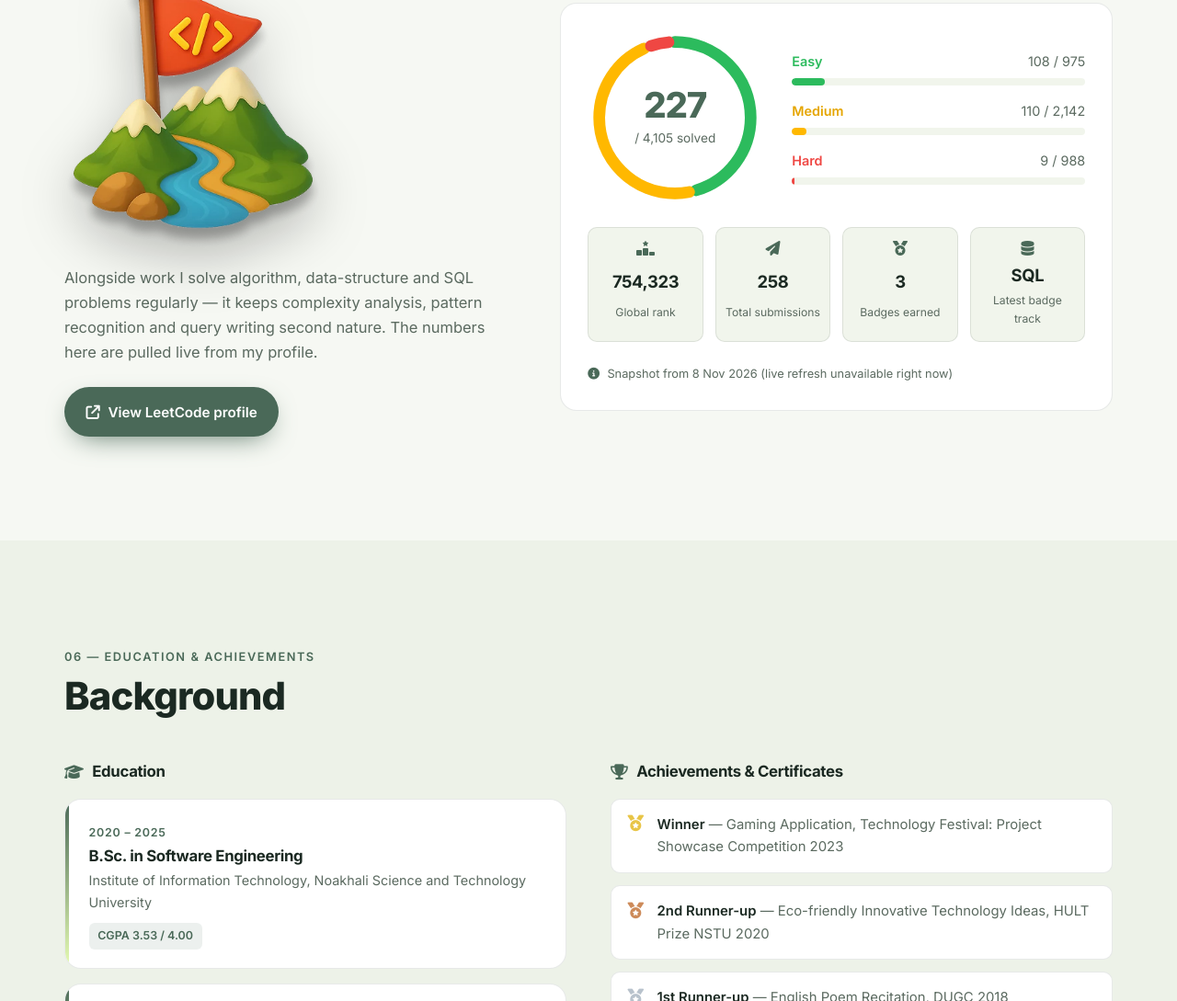
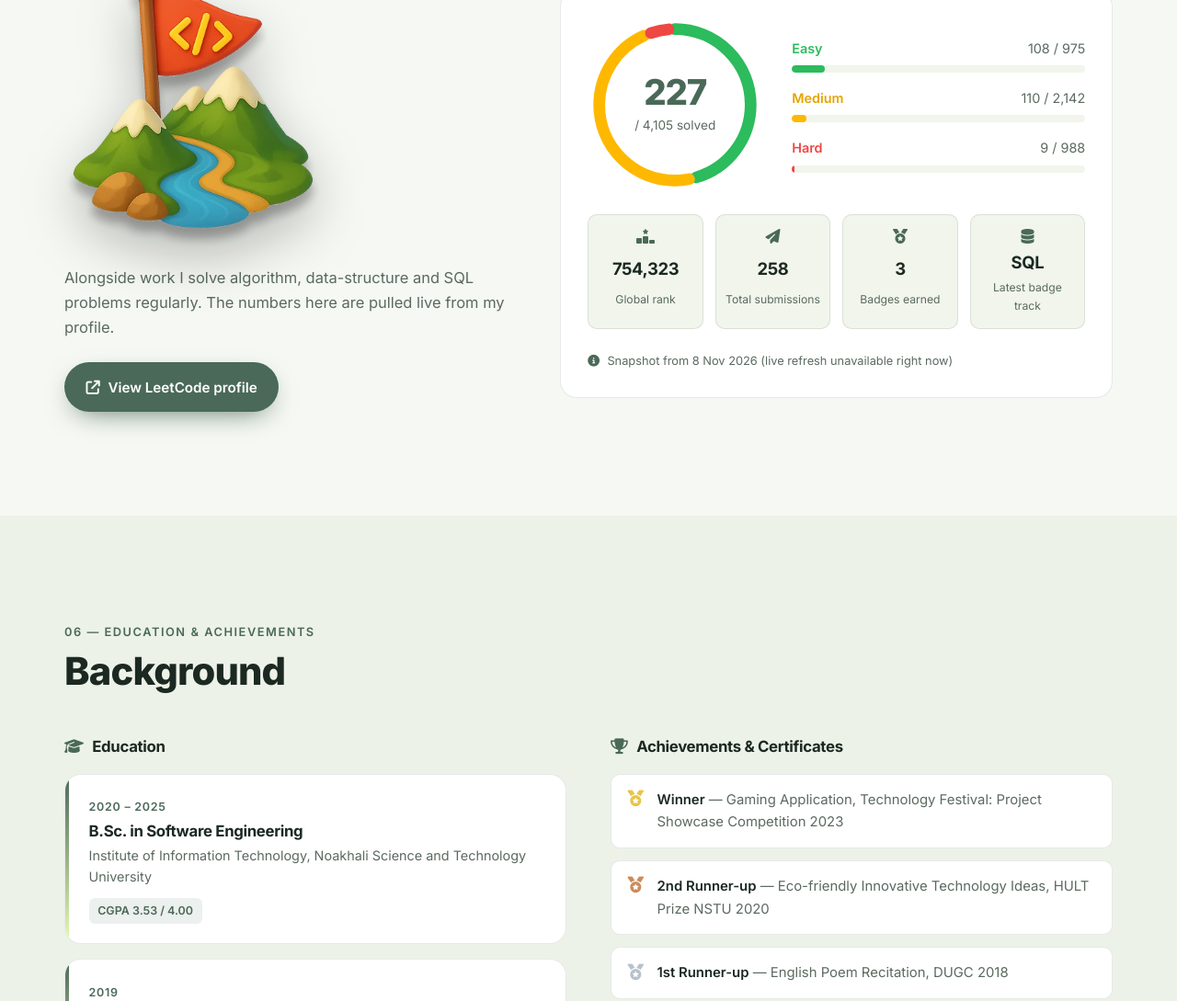
Before and after one commit to fardinalam13/fardinalam13.github.io, a plain HTML site: page index.html in a window 1280 px wide. Shown: the part 5757-6846 px from the top of the page at 92% size. Drawn offline with nearby package versions, Linux system fonts and the light colour scheme; no server answers.

Commit message:
Shorten LeetCode intro copy
Co-Authored-By: Claude Fable 5.1 <noreply@anthropic.com>

```diff
--- a/index.html
+++ b/index.html
@@ -442,8 +442,7 @@
           <div class="lc__intro reveal">
             <img class="lc__art" src="assets/img/leetcode.webp" alt="" width="387" height="408" loading="lazy">
             <p>
-              Alongside work I solve algorithm, data-structure and SQL problems regularly — it keeps
-              complexity analysis, pattern recognition and query writing second nature. The numbers here
+              Alongside work I solve algorithm, data-structure and SQL problems regularly. The numbers here
               are pulled live from my profile.
             </p>
             <a class="btn btn--primary" href="https://leetcode.com/u/fardin_31/" target="_blank" rel="noopener">
```
